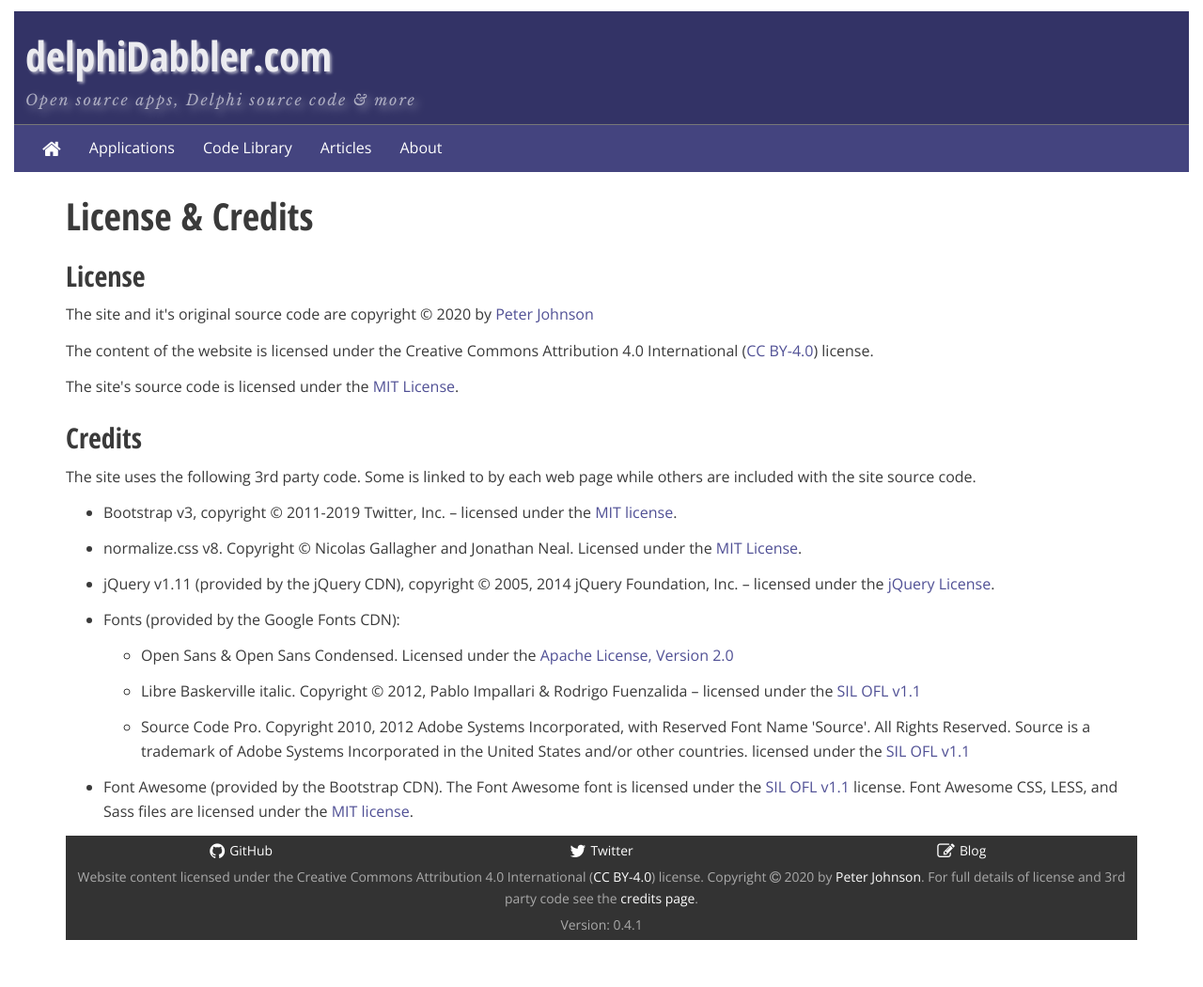
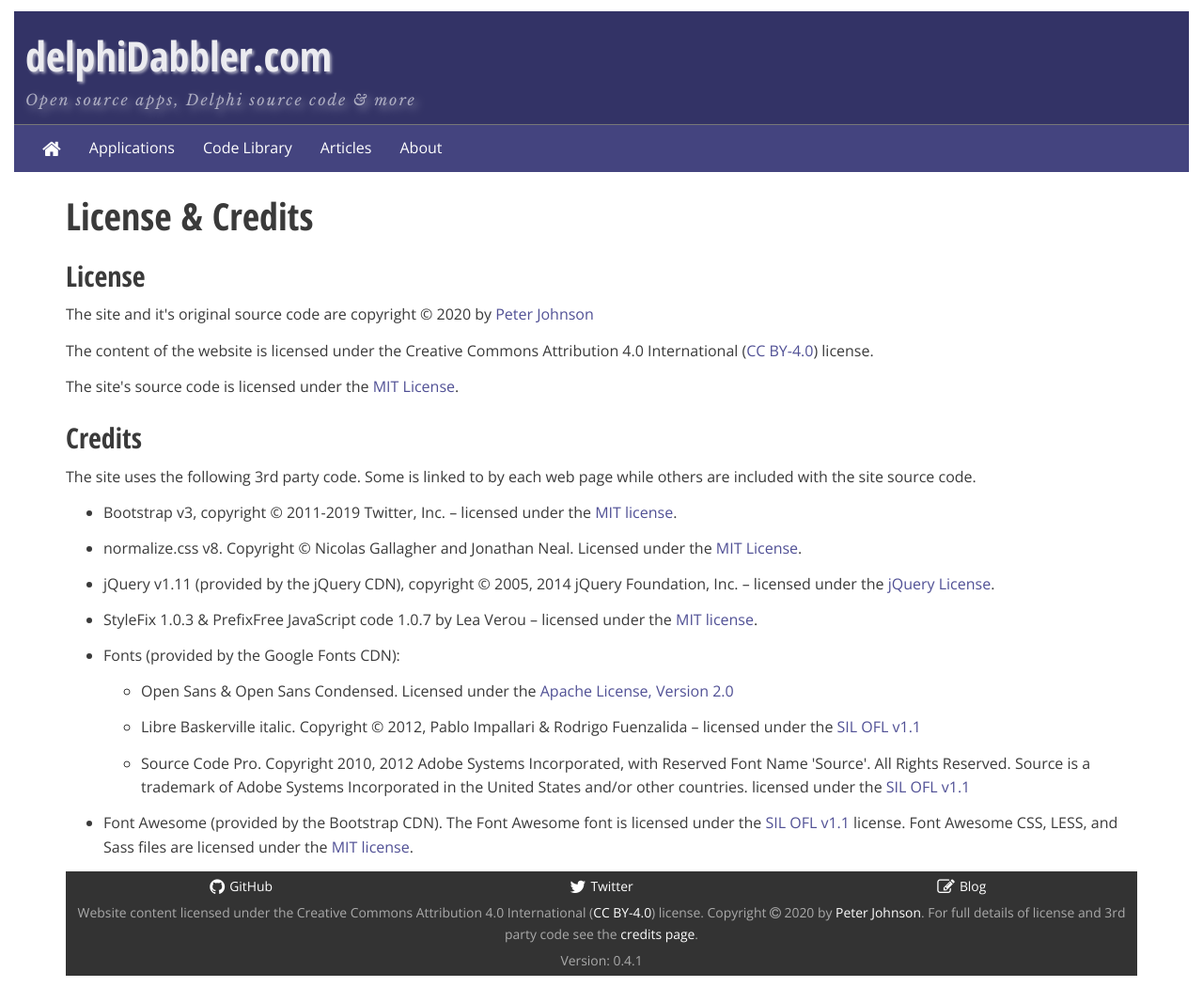
Before and after one commit to delphidabbler/delphidabbler.github.io, a Jekyll site: the page built from credits.html, in a window 1280 px wide. Shown: the whole page at 94% size. Built offline with Jekyll 4.4.1, drawn with Linux system fonts in a browser that asks for light colours; nearby versions of some CDN libraries; before the commit the page ends 1012 px from its top, so only the background shows below that.

Commit message:
Add details of StyleFix and PrefixFree author and license. Fixes #16

```diff
--- a/credits.html
+++ b/credits.html
@@ -43,6 +43,9 @@
       jQuery v1.11 (provided by the jQuery CDN), copyright &copy; 2005, 2014 jQuery Foundation, Inc. &ndash; licensed under the <a href="{{ site.data.core.jquery-license-url }}" aria-label="{{ site.data.core.jquery-license-link-title }}">jQuery License</a>.
     </li>
     <li>
+      StyleFix 1.0.3 &amp; PrefixFree JavaScript code 1.0.7 by Lea Verou &ndash; licensed under the <a href="{{ site.data.core.generic-mit-license-url }}" aria-label="{{ site.data.core.generic-mit-license-link-title }}">MIT license</a>.
+    </li>
+    <li>
       Fonts (provided by the Google Fonts CDN):
       <ul>
         <li>
```
